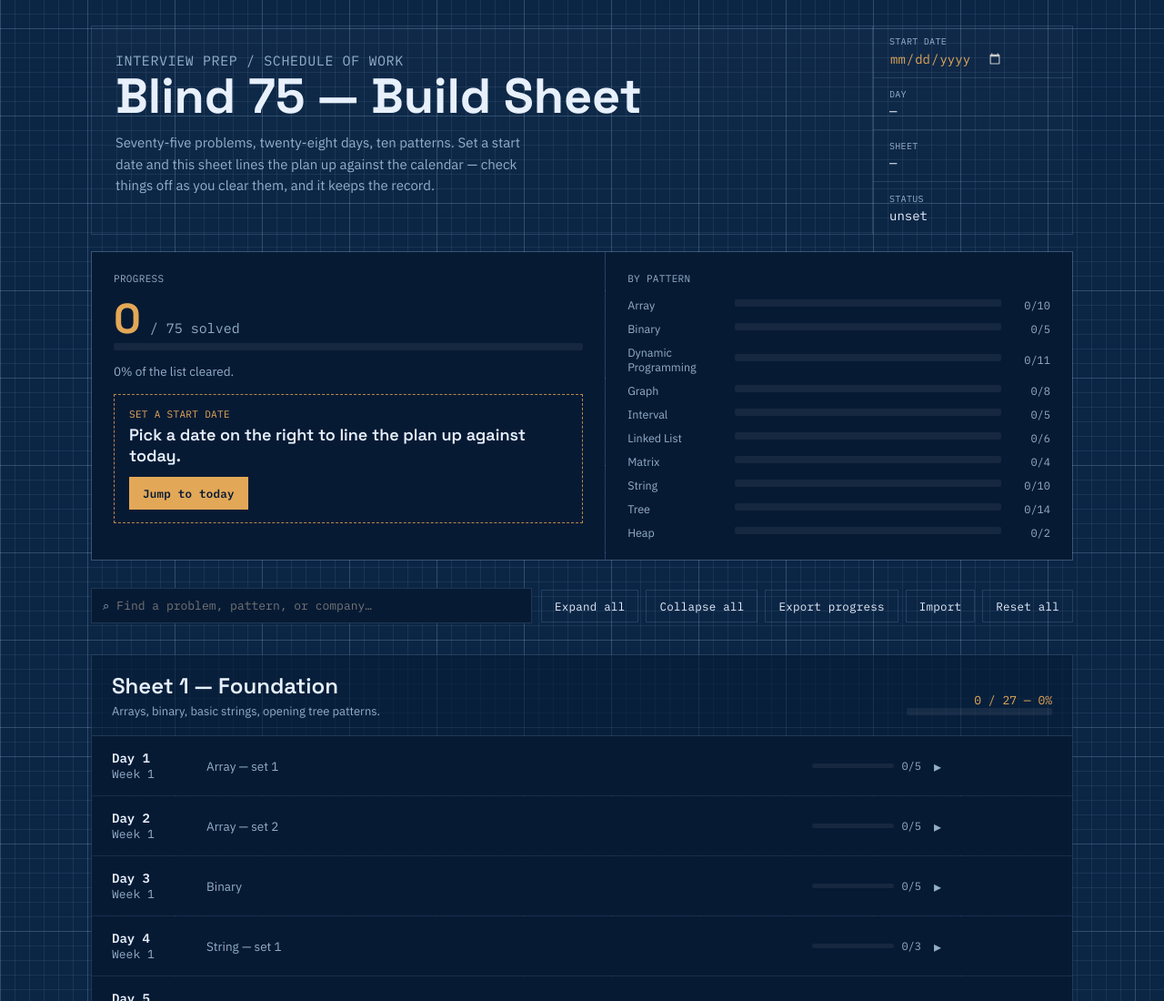
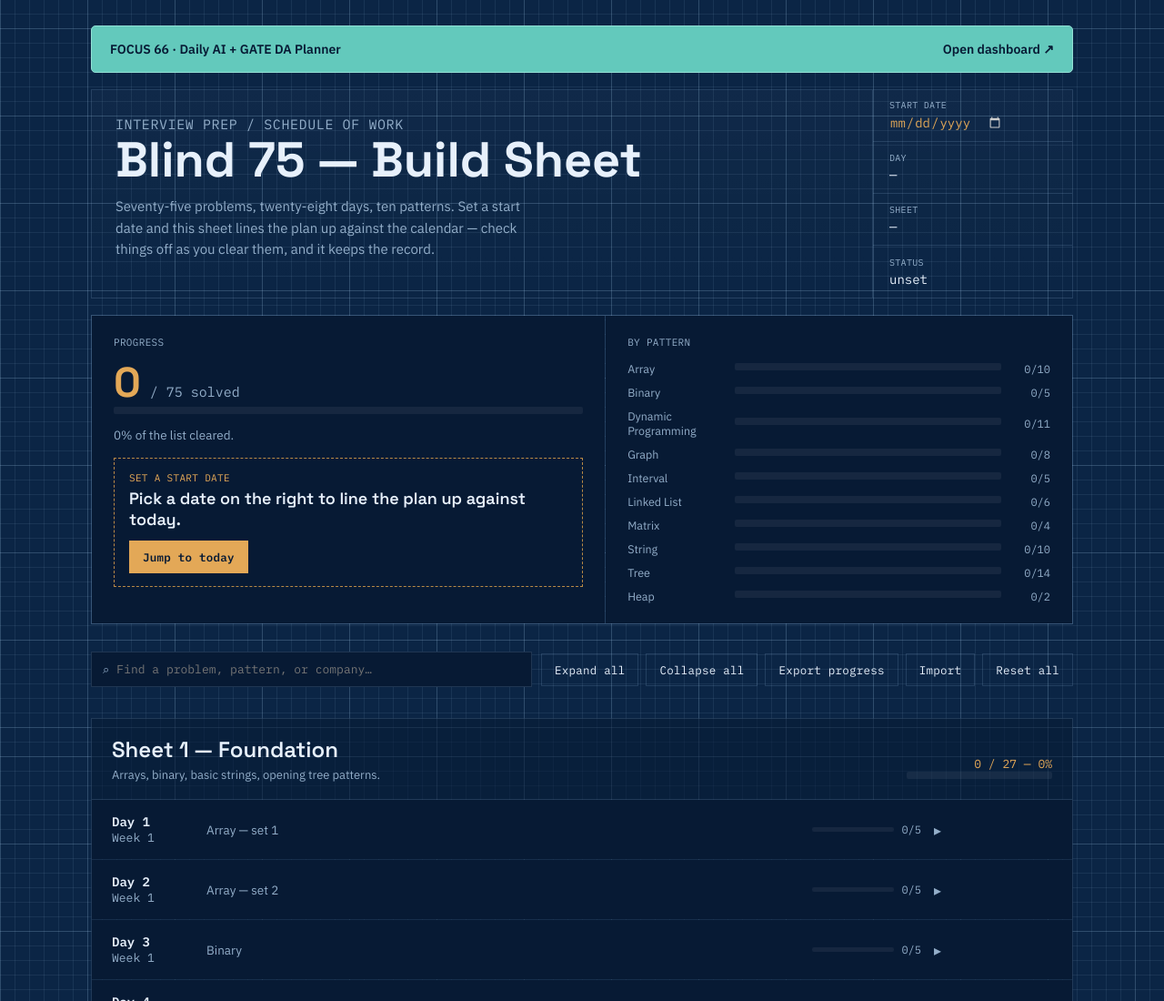
Before and after one commit to shanmukhdatta/core36-tracker, a website: page index.html in a window 1280 px wide. Shown: the top 1100 px of the page at 91% size. Drawn offline with Linux system fonts and the light colour scheme.

Commit message:
feat: link Focus 66 dashboard from preserved Blind 75 tracker

```diff
--- a/index.html
+++ b/index.html
@@ -350,6 +350,8 @@
 </head>
 <body>
 <div class="wrap">
+
+  <a href="./planner.html" style="display:flex;align-items:center;justify-content:space-between;gap:16px;padding:16px 20px;margin:0 0 18px;background:#63C9BC;color:#071A34;border:1px solid #93e0d5;text-decoration:none;font-family:inherit;font-size:14px;font-weight:800;border-radius:5px;">FOCUS 66 · Daily AI + GATE DA Planner <span aria-hidden="true">Open dashboard ↗</span></a>
 
   <div class="titleblock">
     <div class="titleblock-main">
```
